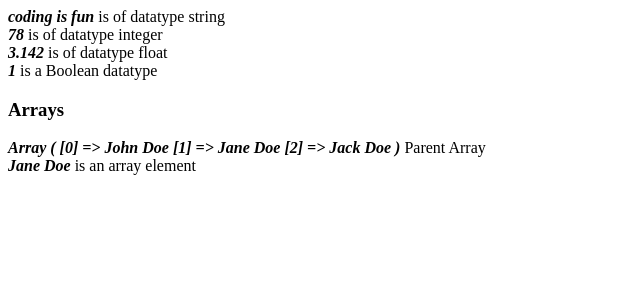
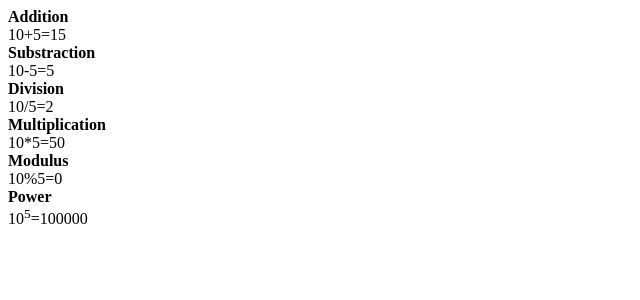
Before and after one commit to ovie009/php_review, a PHP site: page / in a window 1280 px wide. Shown: the top 300 px of the page, without its empty margins (0-640 px from the left). Run offline with PHP 8.4, Linux system fonts and the light colour scheme.

Commit message:
basic php operators

```diff
--- a/index.php
+++ b/index.php
@@ -8,34 +8,37 @@
 </head>
 <body>
     <?php
-        // string
-        $text = "coding is fun";
-        echo '<strong><em>'.$text.'</em></strong>';
-        echo ' is of datatype string<br>';
+        // operators
 
-        // integer
-        $num = 78;
-        echo '<strong><em>'.$num.'</em></strong>';
-        echo ' is of datatype integer<br>';
+        // Addition
+        echo "<strong>Addition</strong><br>";
+        echo "10+5=";
+        echo 10+5;
 
-        // float
-        $dec = 3.142;
-        echo '<strong><em>'.$dec.'</em></strong>';
-        echo ' is of datatype float<br>';
+        // substraction
+        echo "<br><strong>Substraction</strong><br>";
+        echo "10-5=";
+        echo 10-5;
 
-        // Boolean
-        $oldAge = true;
-        $youngAge = false;
-        echo '<strong><em>'.$oldAge.'</em></strong>';
-        echo ' is a Boolean datatype<br>';
+        // division
+        echo "<br><strong>Division</strong><br>";
+        echo "10/5=";
+        echo 10/5;
 
-        // array
-        $students = array("John Doe", "Jane Doe", "Jack Doe");
-        echo '<strong><h3>Arrays</h3></strong><strong><em>';
-        print_r($students);
-        echo '</em></strong> Parent Array<br>';
-        echo '<strong><em>'.$students[1].'</em></strong>';
-        echo ' is an array element';
+        // multiplication
+        echo "<br><strong>Multiplication</strong><br>";
+        echo "10*5=";
+        echo 10*5;
+
+        // modulus
+        echo "<br><strong>Modulus</strong><br>";
+        echo "10%5=";
+        echo 10%5;
+
+        // power
+        echo "<br><strong>Power</strong><br>";
+        echo "10<sup>5</sup>=";
+        echo 10**5;
     ?>
 </body>
 </html>
```
